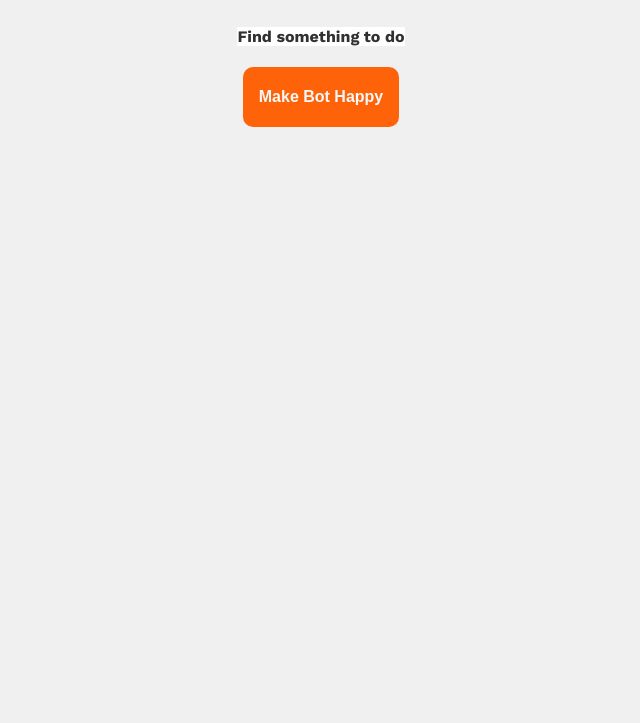
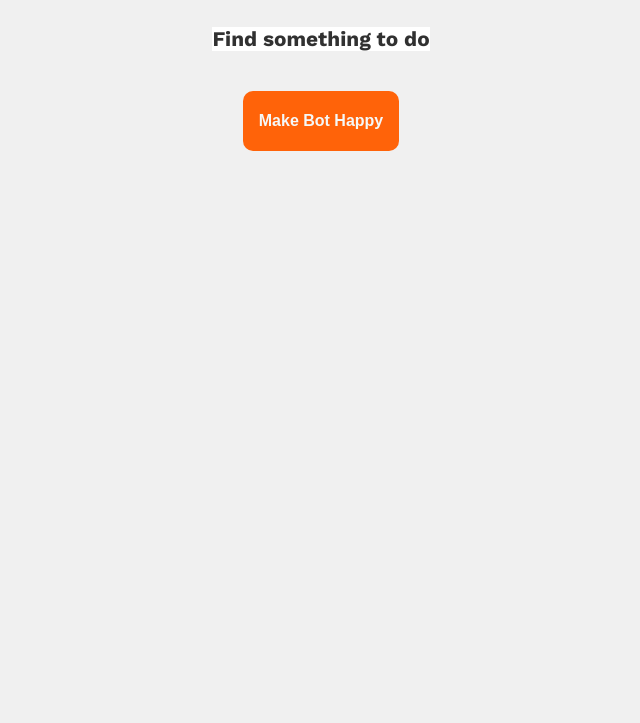
Before and after one commit to joannaberlin/BoredBot, a plain HTML site: page index.html in a window 1280 px wide. Shown: the part 77-800 px from the top of the page, without its empty margins (319-959 px from the left). Drawn offline with nearby package versions, Linux system fonts and the light colour scheme.

Commit message:
Add accessibility fixes

```diff
--- a/index.css
+++ b/index.css
@@ -10,7 +10,7 @@ body {
 	padding: 0;
 }
 
-body {
+main {
 	font-family: 'Work Sans', sans-serif;
 	font-weight: normal;
 	background: #f0f0f0;
@@ -18,6 +18,11 @@ body {
 	display: flex;
 	flex-direction: column;
 	align-items: center;
+}
+
+p {
+	font-weight: bold;
+	font-size: 1.3em;
 }
 
 h1 {
@@ -40,6 +45,7 @@ button {
 	font-weight: bold;
 	font-size: 1em;
 	color: rgb(245, 248, 248);
+	margin-top: 1.2em;
 }
 
 .fun {
--- a/index.html
+++ b/index.html
@@ -7,9 +7,14 @@
 		<title>Bored Bot</title>
 	</head>
 	<body>
-		<h1 id="title">🤖 BoredBot 🤖</h1>
-		<h4 id="activity">Find something to do</h4>
-		<button id="get-activity">Make Bot Happy</button>
+		<main>
+			<h1 id="title">🤖 BoredBot 🤖</h1>
+			<p id="activity" aria-live="polite">Find something to do</p>
+			<button id="get-activity" aria-label="Find a new activity.">
+				Make Bot Happy
+			</button>
+		</main>
+
 		<script src="index.js"></script>
 	</body>
 </html>
--- a/index.js
+++ b/index.js
@@ -1,7 +1,7 @@
 const btn = document.getElementById('get-activity');
 const activity = document.getElementById('activity');
 const title = document.getElementById('title');
-const body = document.body;
+const main = document.querySelector('main');
 
 btn.addEventListener('click', () => {
 	fetch('https://apis.scrimba.com/bored/api/activity')
@@ -9,6 +9,6 @@ btn.addEventListener('click', () => {
 		.then((data) => {
 			activity.textContent = data.activity;
 			title.textContent = '🦾 HappyBot🦿';
-			body.classList.add('fun');
+			main.classList.add('fun');
 		});
 });
```
